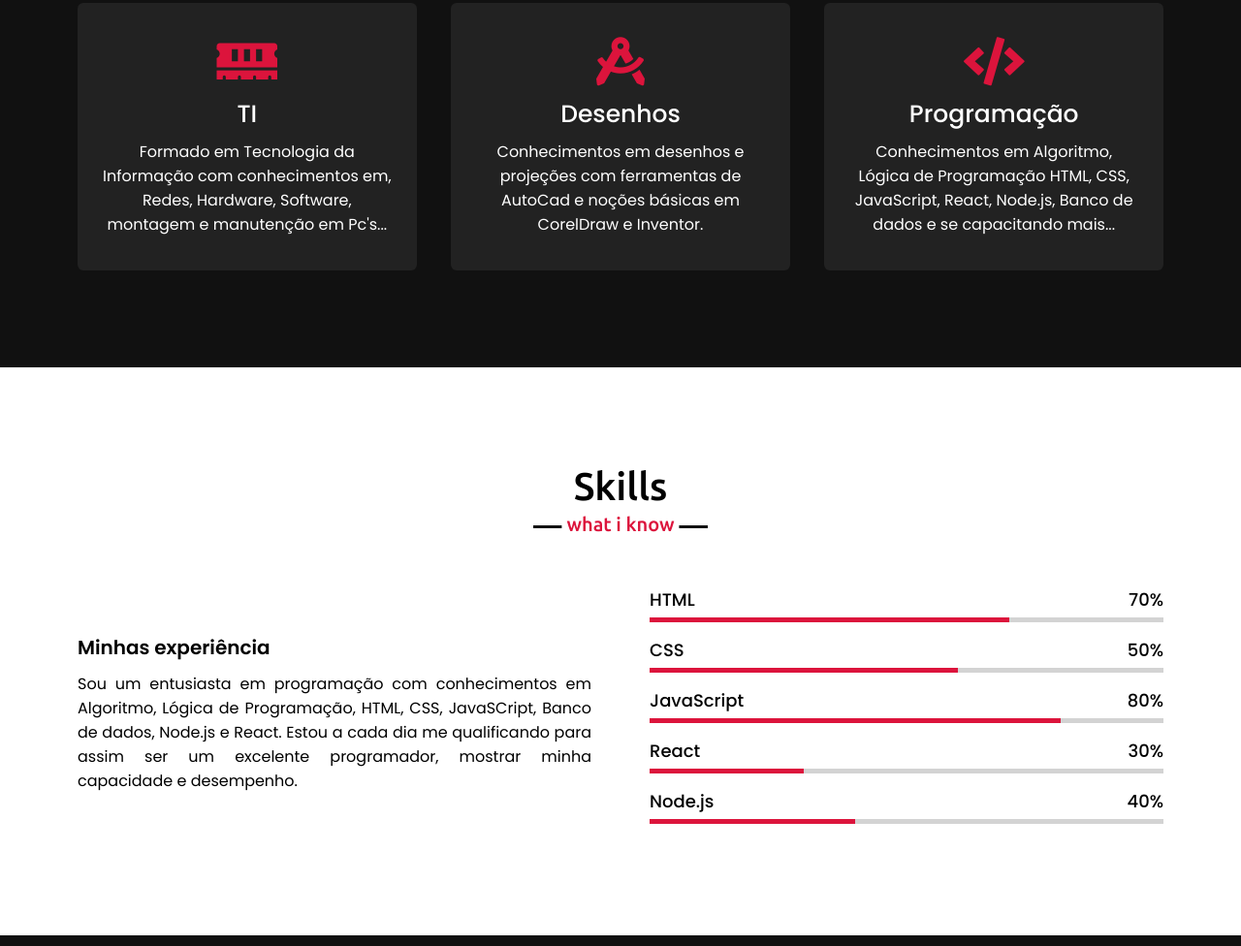
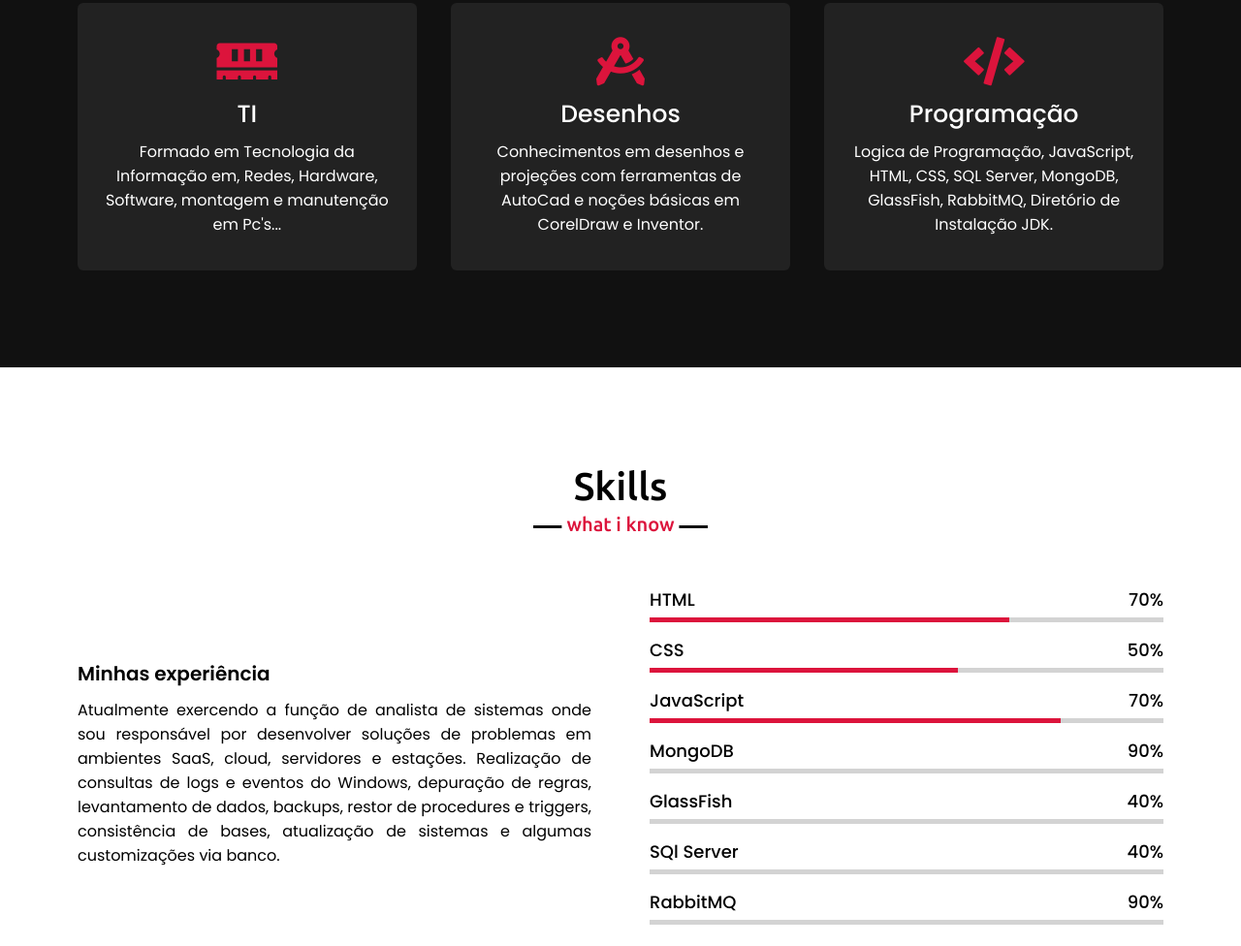
Before and after one commit to erickCFH/Minha-WebPage, a plain HTML site: page index.html in a window 1280 px wide. Shown: the part 1756-2732 px from the top of the page at 97% size. Drawn offline with nearby package versions, Linux system fonts and the light colour scheme.

Commit message:
Update index.html

```diff
--- a/index.html
+++ b/index.html
@@ -58,12 +58,12 @@
                     <img src="images/profile-1.0.jpg" alt="">
                 </div>
                 <div class="column right">
-                    <div class="text">Eu sou <span class="typing-2"></span></div>
+                    <div class="text"><span class="typing-2"></span></div>
                     <p>Engajada que busca sempre se tornar um profissional cada vez mais qualificado.
                        Pretendo desenvolver meus conhecimentos, e a cada dia aprender mais e estar sempre a contribuir paro o crescimento da empresa.
                        Tenho como meta realizar meus trabalhos sempre com responsabilidade, excelência e dedicação.
                     </p>
-                   <a href="CV/Curriculo 2021-.pdf" download="CV/Curriculo 2021-.pdf"     type="application/pdf">Download CV</a>
+                   <a href="CV/Erick+Nascimento+-+Curriculo.pdf" download="CV/Erick+Nascimento+-+Curriculo.pdf"  type="application/pdf">Download CV</a>
                 </div>
             </div>
         </div>
@@ -78,7 +78,7 @@
                     <div class="box">
                         <i class="fas fa-memory"></i>
                         <div class="text">TI</div>
-                        <p>Formado em Tecnologia da Informação com conhecimentos em, Redes, Hardware, Software, montagem e manutenção em Pc's...</p>
+                        <p>Formado em Tecnologia da Informação em, Redes, Hardware, Software, montagem e manutenção em Pc's...</p>
                     </div>
                 </div>
                 <div class="card">
@@ -94,8 +94,7 @@
                         <i class="fas fa-code"></i>
                         <div class="text">Programação</div>
                         <p>
-                           Conhecimentos em Algoritmo, Lógica de Programação
-                           HTML, CSS, JavaScript, React, Node.js, Banco de dados e se capacitando mais...
+                            Logica de Programação, JavaScript, HTML, CSS, SQL Server, MongoDB, GlassFish, RabbitMQ, Diretório de Instalação JDK.
                         </p>
                     </div>
                 </div>
@@ -112,9 +111,9 @@
                 <div class="column left">
                     <div class="text">Minhas experiência</div>
                     <p>
-                        Sou um entusiasta em programação com conhecimentos em
-                        Algoritmo, Lógica de Programação, HTML, CSS, JavaSCript, Banco de dados, Node.js e React. Estou a cada dia me
-                        qualificando para assim ser um excelente programador, mostrar minha capacidade e desempenho.
+                        Atualmente exercendo a função de analista de sistemas onde sou responsável por desenvolver soluções de problemas em ambientes SaaS,
+                        cloud, servidores e estações. Realização de consultas de logs e eventos do Windows, depuração de regras, levantamento de dados, backups,
+                        restor de procedures e triggers, consistência de bases, atualização de sistemas e algumas customizações via banco.
                     </p>
                 </div>
                 <div class="column right">
@@ -135,23 +134,37 @@
                     <div class="bars">
                         <div class="info">
                             <span>JavaScript</span>
-                            <span>80%</span>
+                            <span>70%</span>
                         </div>
                         <div class="line js"></div>
                     </div>
                     <div class="bars">
                         <div class="info">
-                            <span>React</span>
-                            <span>30%</span>
+                            <span>MongoDB</span>
+                            <span>90%</span>
                         </div>
-                        <div class="line React"></div>
+                        <div class="line MongoDB"></div>
                     </div>
                     <div class="bars">
                         <div class="info">
-                            <span>Node.js</span>
+                            <span>GlassFish</span>
                             <span>40%</span>
                         </div>
-                        <div class="line Node-js"></div>
+                        <div class="line GlassFish"></div>
+                    </div>
+                    <div class="bars">
+                        <div class="info">
+                            <span>SQl Server</span>
+                            <span>40%</span>
+                        </div>
+                        <div class="line SQlServer"></div>
+                    </div>
+                    <div class="bars">
+                        <div class="info">
+                            <span>RabbitMQ </span>
+                            <span>90%</span>
+                        </div>
+                        <div class="line RabbitMQ "></div>
                     </div>
                 </div>
             </div>
```
